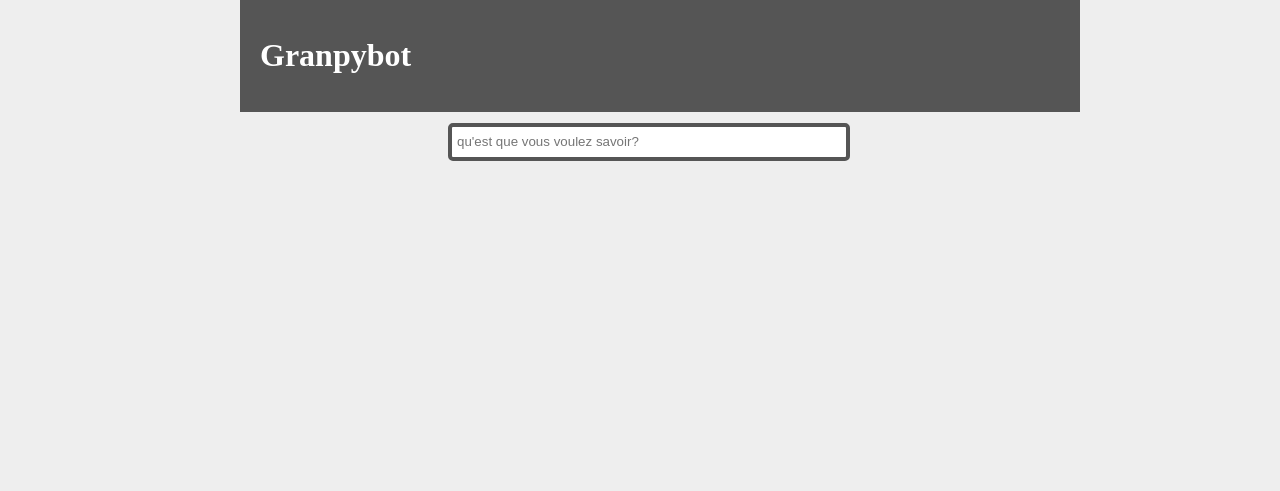
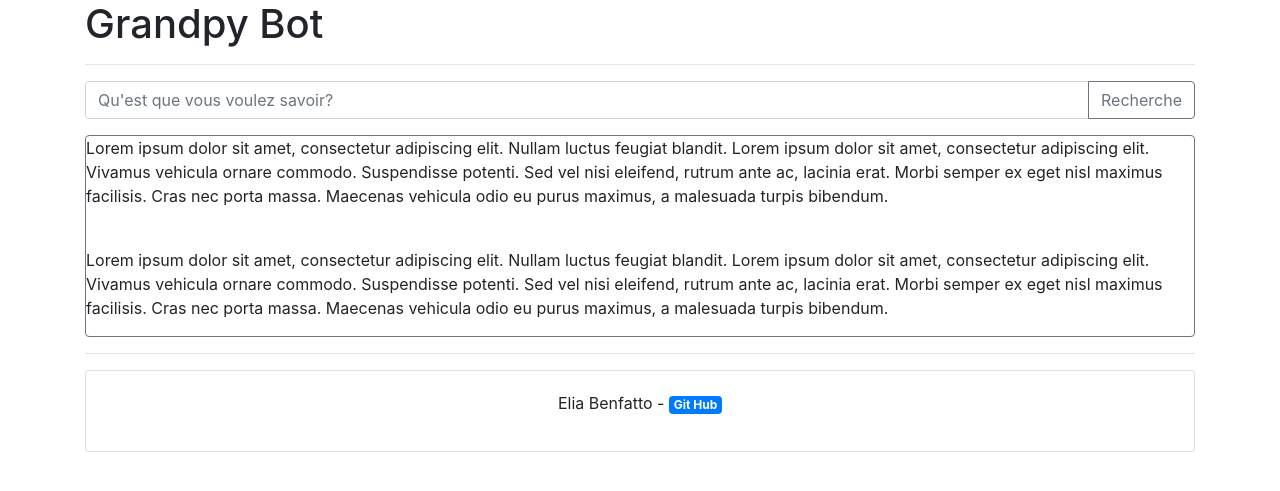
Before and after one commit to EliaTB/OC-Project-7, a Flask app: page / in a window 1280 px wide. Shown: the top 491 px of the page. Run offline with Flask 2, Linux system fonts and the light colour scheme; some libraries are stand-ins or nearby versions.

Commit message:
intégration de bootsrap pour le front-end

```diff
--- a/grandpy/apiwiki.py
+++ b/grandpy/apiwiki.py
@@ -11,8 +11,8 @@ class Wiki:
         try:
             wiki_page = wikipedia.page(question)
             return {
-                'wiki_title': wiki_page.title,
-                'wiki_summary': wiki_page.summary
+                'title': wiki_page.title,
+                'summary': wiki_page.summary
             }
 
 
--- a/templates/index.html
+++ b/templates/index.html
@@ -1,21 +1,47 @@
 <!DOCTYPE html>
-<html>
+<html lang="fr">
 <head>
+    <!-- Required meta tags -->
     <meta charset="utf-8">
-    <title>GranpyBot </title>
-    <link rel="stylesheet" href="/static/style.css">
-    <link rel="stylesheet" type="text/css" href="{{ url_for('static', filename='style.css') }}">
+    <meta name="viewport" content="width=device-width, initial-scale=1, shrink-to-fit=no">
+
+    <!-- Bootstrap CSS -->
+    <link rel="stylesheet" href="https://stackpath.bootstrapcdn.com/bootstrap/4.1.3/css/bootstrap.min.css" integrity="sha384-MCw98/SFnGE8fJT3GXwEOngsV7Zt27NXFoaoApmYm81iuXoPkFOJwJ8ERdknLPMO" crossorigin="anonymous">
+
+    <title>GrandpyBot </title>
+
+    <!-- <link rel="stylesheet" href="/static/style.css">
+    <link rel="stylesheet" type="text/css" href="{{ url_for('static', filename='style.css') }}"> -->
 </head>
 <body>
     <div class="container">
         <div class="header">
-            <h1 class="header-heading">Granpybot</h1>
+            <h1 class="header-heading">Grandpy Bot</h1>
         </div>
-        <div class="wrap">
-            <div class="search">
-              <input type="text" class="searchTerm" placeholder="qu'est que vous voulez savoir?">
-            </div>
+        <hr>
+        <div class="input-group mb-3">
+          <input type="text" class="form-control" placeholder="Qu'est que vous voulez savoir?" aria-label="Qu'est que vous voulez savoir?" aria-describedby="button-addon2">
+          <div class="input-group-append">
+            <button class="btn btn-outline-secondary" type="button" id="button-addon2">Recherche</button>
+          </div>
         </div>
+        <div class="border border-secondary rounded">
+            <p>Lorem ipsum dolor sit amet, consectetur adipiscing elit. Nullam luctus feugiat blandit. Lorem ipsum dolor sit amet, consectetur adipiscing elit. Vivamus vehicula ornare commodo. Suspendisse potenti. Sed vel nisi eleifend, rutrum ante ac, lacinia erat. Morbi semper ex eget nisl maximus facilisis. Cras nec porta massa. Maecenas vehicula odio eu purus maximus, a malesuada turpis bibendum.</p>
+            <br>
+            <P>Lorem ipsum dolor sit amet, consectetur adipiscing elit. Nullam luctus feugiat blandit. Lorem ipsum dolor sit amet, consectetur adipiscing elit. Vivamus vehicula ornare commodo. Suspendisse potenti. Sed vel nisi eleifend, rutrum ante ac, lacinia erat. Morbi semper ex eget nisl maximus facilisis. Cras nec porta massa. Maecenas vehicula odio eu purus maximus, a malesuada turpis bibendum.</P>
+        </div>
+        <hr>
+        <footer class="card text-center">
+          <div class="card-body">
+            <p>Elia Benfatto - <a href="#" class="badge badge-primary">Git Hub</a></p>
+          </div>
+        </footer>
     </div>
+
+    <!-- Optional JavaScript -->
+    <!-- jQuery first, then Popper.js, then Bootstrap JS -->
+    <script src="https://code.jquery.com/jquery-3.3.1.slim.min.js" integrity="sha384-q8i/X+965DzO0rT7abK41JStQIAqVgRVzpbzo5smXKp4YfRvH+8abtTE1Pi6jizo" crossorigin="anonymous"></script>
+    <script src="https://cdnjs.cloudflare.com/ajax/libs/popper.js/1.14.3/umd/popper.min.js" integrity="sha384-ZMP7rVo3mIykV+2+9J3UJ46jBk0WLaUAdn689aCwoqbBJiSnjAK/l8WvCWPIPm49" crossorigin="anonymous"></script>
+    <script src="https://stackpath.bootstrapcdn.com/bootstrap/4.1.3/js/bootstrap.min.js" integrity="sha384-ChfqqxuZUCnJSK3+MXmPNIyE6ZbWh2IMqE241rYiqJxyMiZ6OW/JmZQ5stwEULTy" crossorigin="anonymous"></script>
 </body>
 </html>
```
